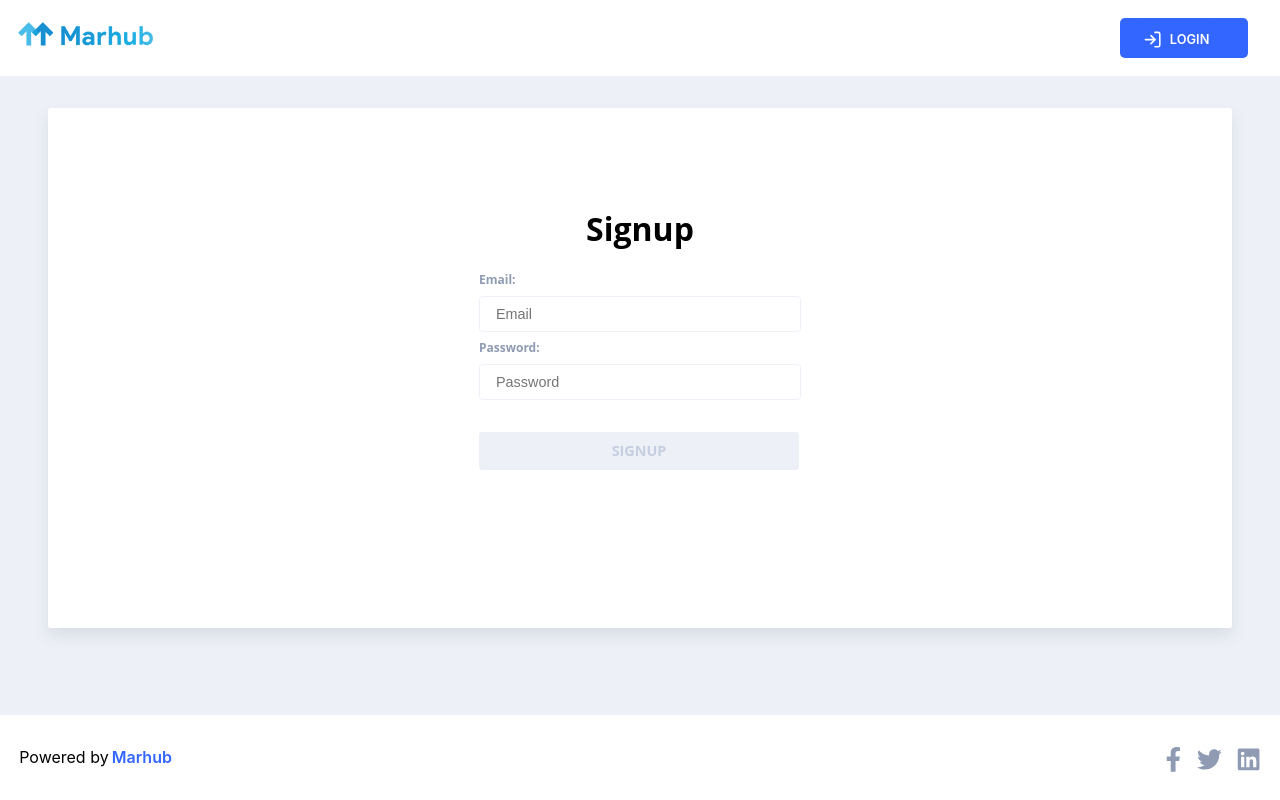
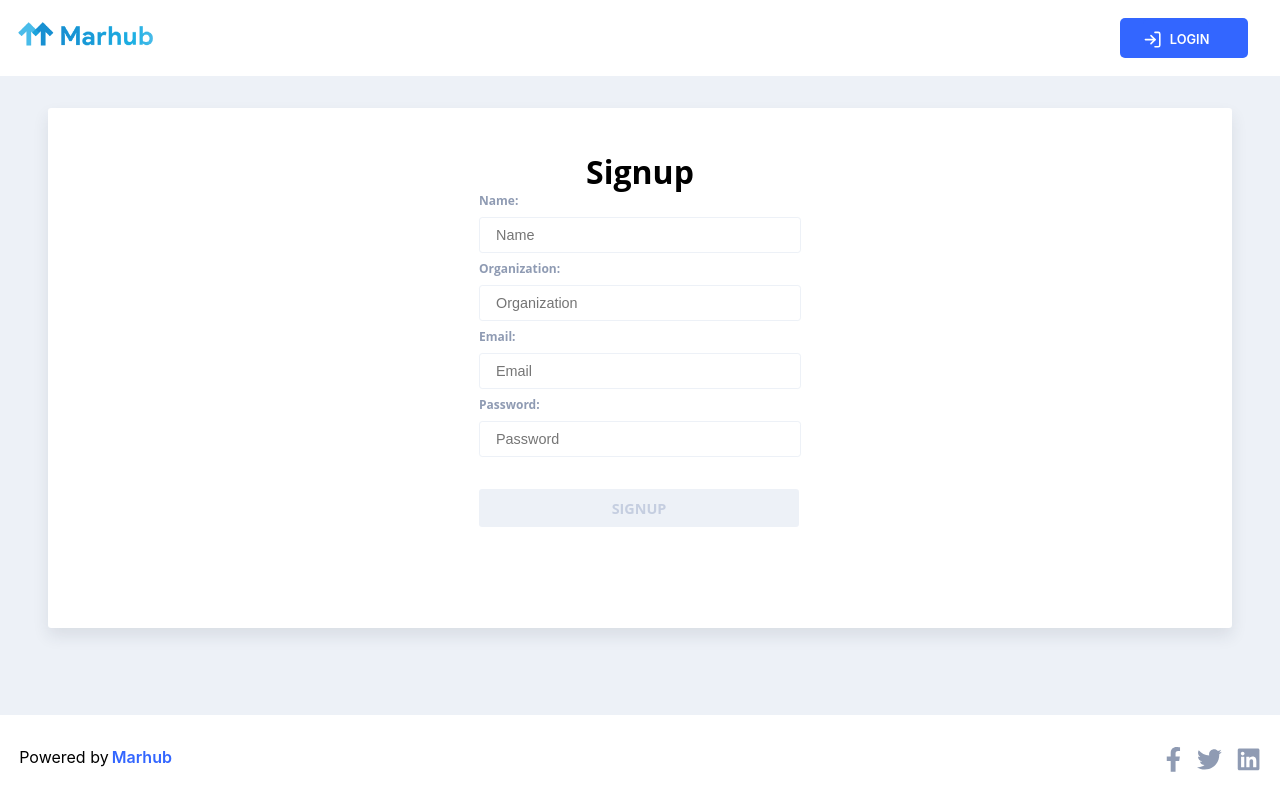
Before and after one commit to MarhubORG/marhub-ui, a React (Create React App) app: page /signup in a window 1280 px wide. Built offline with nearby package versions, Linux system fonts and the light colour scheme.

Commit message:
Set up first registration step

```diff
--- a/src/redux/actions/index.ts
+++ b/src/redux/actions/index.ts
@@ -1,6 +1,11 @@
 import { SIGNUP } from '../constants/actionTypes';
 import { Action } from '../../types/interfaces';
 
-export function signup(): Action {
-  return { type: SIGNUP };
+export function signup(
+  name: string,
+  organization: string,
+  email: string,
+  password: string
+): Action {
+  return { type: SIGNUP, payload: { name, organization, email, password } };
 }
--- a/src/redux/constants/actionTypes.ts
+++ b/src/redux/constants/actionTypes.ts
@@ -1 +1,2 @@
 export const SIGNUP = 'SIGNUP';
+export const SIGNUP_SUCCESS = 'SIGNUP_SUCCESS';
--- a/src/redux/reducers/registration.ts
+++ b/src/redux/reducers/registration.ts
@@ -1,9 +1,28 @@
 import { Action } from '../../types/interfaces';
+import { SIGNUP, SIGNUP_SUCCESS } from '../constants/actionTypes';
 
-const initialState: object = {};
-
-function registrationReducer(state = initialState, action: Action): object {
-  return state;
+function registrationReducer(
+  state = initialState,
+  action: Action
+): RegistrationReducer {
+  switch (action.type) {
+    case SIGNUP:
+      return { ...state, loading: true, isLoggedIn: false };
+    case SIGNUP_SUCCESS:
+      return { ...state, loading: false, isLoggedIn: true };
+    default:
+      return state;
+  }
 }
 
 export default registrationReducer;
+
+interface RegistrationReducer {
+  loading: boolean;
+  isLoggedIn: boolean;
+}
+
+const initialState: RegistrationReducer = {
+  loading: false,
+  isLoggedIn: true,
+};
--- /dev/null
+++ b/src/redux/sagas/registration.ts
@@ -0,0 +1,39 @@
+import axios from 'axios';
+import { put, takeLatest, all } from 'redux-saga/effects';
+import { SIGNUP_SUCCESS, SIGNUP } from '../constants/actionTypes';
+
+function* signup(action: SignupAction) {
+  try {
+    const url = 'http://localhost:8080/api/v1/register';
+    const json = yield axios.post(url, {
+      name: action.payload.name,
+      organisation: action.payload.organization,
+      email: action.payload.email,
+      password: action.payload.password,
+    });
+    yield put({ type: SIGNUP_SUCCESS, payload: {} });
+  } catch (error) {
+    // hand error and put() into redux
+    console.log(error.response.data);
+  }
+}
+
+function* actionWatcher() {
+  yield takeLatest(SIGNUP, signup);
+}
+
+export default function* rootSaga() {
+  yield all([actionWatcher()]);
+}
+
+interface SignupPayload {
+  name: string;
+  organization: string;
+  email: string;
+  password: string;
+}
+
+interface SignupAction {
+  type: string;
+  payload: SignupPayload;
+}
--- a/src/redux/store/index.ts
+++ b/src/redux/store/index.ts
@@ -1,6 +1,12 @@
-import { createStore } from 'redux';
+import { createStore, applyMiddleware } from 'redux';
+import createSagaMiddleware from 'redux-saga';
 import rootReducer from '../reducers/index';
+import rootSaga from '../sagas/registration';
 
-const store = createStore(rootReducer);
+const sagaMiddleware = createSagaMiddleware();
+
+const store = createStore(rootReducer, applyMiddleware(sagaMiddleware));
+
+sagaMiddleware.run(rootSaga);
 
 export default store;
--- a/src/routes/Registration/Signup/Signup.tsx
+++ b/src/routes/Registration/Signup/Signup.tsx
@@ -1,4 +1,4 @@
-import React from 'react';
+import React, { useState } from 'react';
 import styled from 'styled-components';
 import { Dispatch } from 'redux';
 import { RouteComponentProps } from '@reach/router';
@@ -47,6 +47,7 @@ const Label = styled.label`
 const Header = styled.h1`
   text-align: center;
   font-family: Open Sans, sans-serif;
+  margin-bottom: -0.5rem;
 `;
 
 const Button = styled.button`
@@ -69,10 +70,20 @@ const Container = styled.div`
 `;
 
 interface SignupProps extends RouteComponentProps {
-  signup(): Action;
+  signup(
+    name: string,
+    organization: string,
+    email: string,
+    password: string
+  ): Action;
 }
 
 export function UnconnectedSignup(props: SignupProps): JSX.Element {
+  const [name, setName] = useState('');
+  const [organization, setOrganization] = useState('');
+  const [email, setEmail] = useState('');
+  const [password, setPassword] = useState('');
+
   return (
     <Layout>
       <Container>
@@ -80,15 +91,52 @@ export function UnconnectedSignup(props: SignupProps): JSX.Element {
           <Header>Signup</Header>
         </div>
         <div>
-          <Label htmlFor="email">Email:</Label>
-          <TextInput type="text" placeholder="Email" name="email" />
+          <Label htmlFor="name">Name:</Label>
+          <TextInput
+            type="text"
+            placeholder="Name"
+            name="name"
+            value={name}
+            onChange={(e): void => setName(e.target.value)}
+          />
         </div>
         <div>
-          <Label htmlFor="email">Password:</Label>
-          <TextInput type="password" placeholder="Password" name="password" />
+          <Label htmlFor="organization">Organization:</Label>
+          <TextInput
+            type="text"
+            placeholder="Organization"
+            name="organization"
+            value={organization}
+            onChange={(e): void => setOrganization(e.target.value)}
+          />
         </div>
         <div>
-          <Button disabled type="submit">
+          <Label htmlFor="email">Email:</Label>
+          <TextInput
+            type="text"
+            placeholder="Email"
+            name="email"
+            value={email}
+            onChange={(e): void => setEmail(e.target.value)}
+          />
+        </div>
+        <div>
+          <Label htmlFor="password">Password:</Label>
+          <TextInput
+            type="password"
+            placeholder="Password"
+            name="password"
+            value={password}
+            onChange={(e): void => setPassword(e.target.value)}
+          />
+        </div>
+        <div>
+          <Button
+            type="submit"
+            onClick={(): Action =>
+              props.signup(name, organization, email, password)
+            }
+          >
             Signup
           </Button>
         </div>
@@ -98,12 +146,22 @@ export function UnconnectedSignup(props: SignupProps): JSX.Element {
 }
 
 export interface MapDispatchToProps {
-  signup(): Action;
+  signup(
+    name: string,
+    organization: string,
+    email: string,
+    password: string
+  ): Action;
 }
 
 export function mapDispatchToProps(dispatch: Dispatch): MapDispatchToProps {
   return {
-    signup: (): Action => dispatch(signup()),
+    signup: (
+      name: string,
+      organization: string,
+      email: string,
+      password: string
+    ): Action => dispatch(signup(name, organization, email, password)),
   };
 }
 
```
Also changed, not shown: 2 other files (tests, documents, lock files or other folders).
